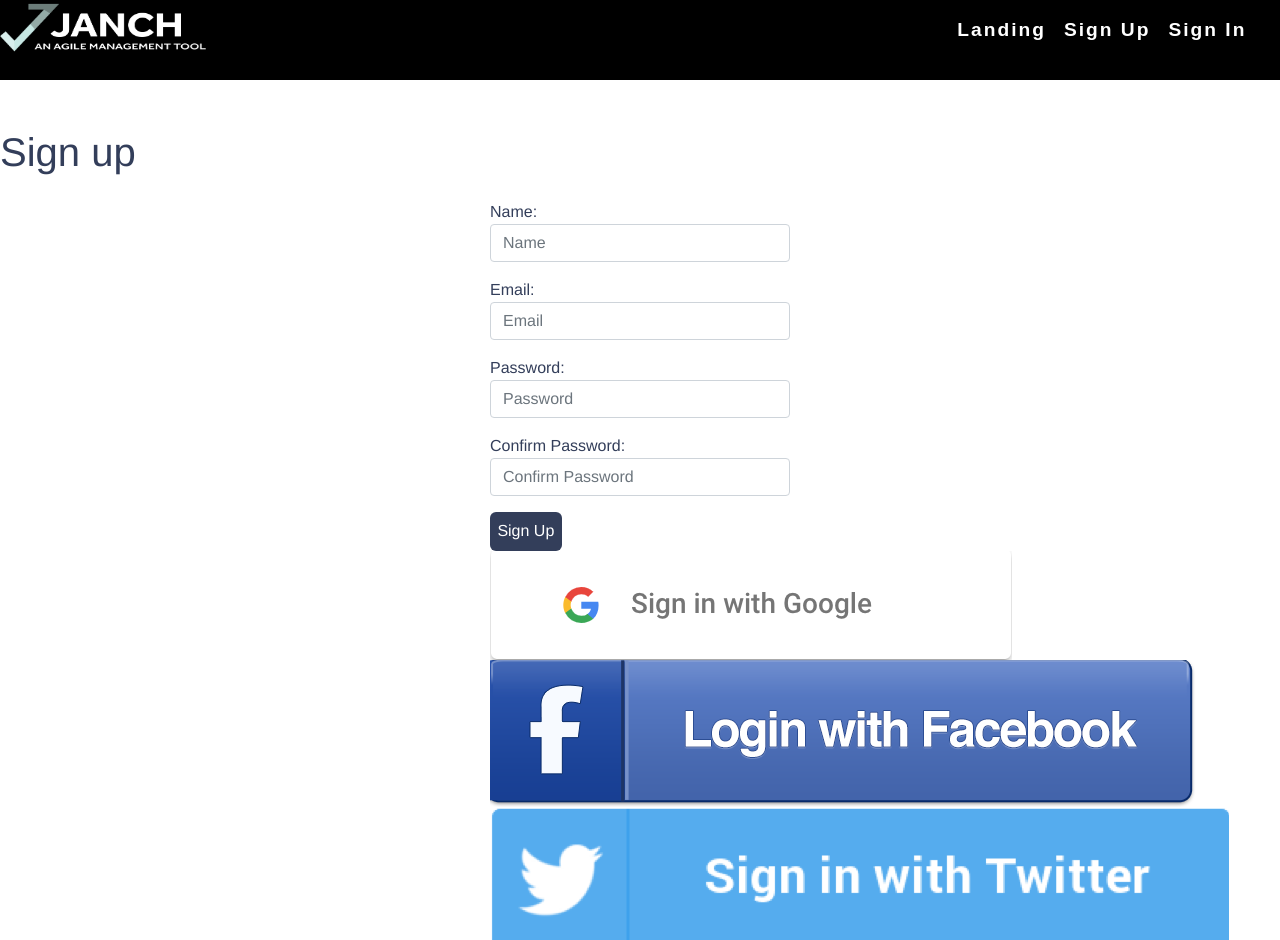
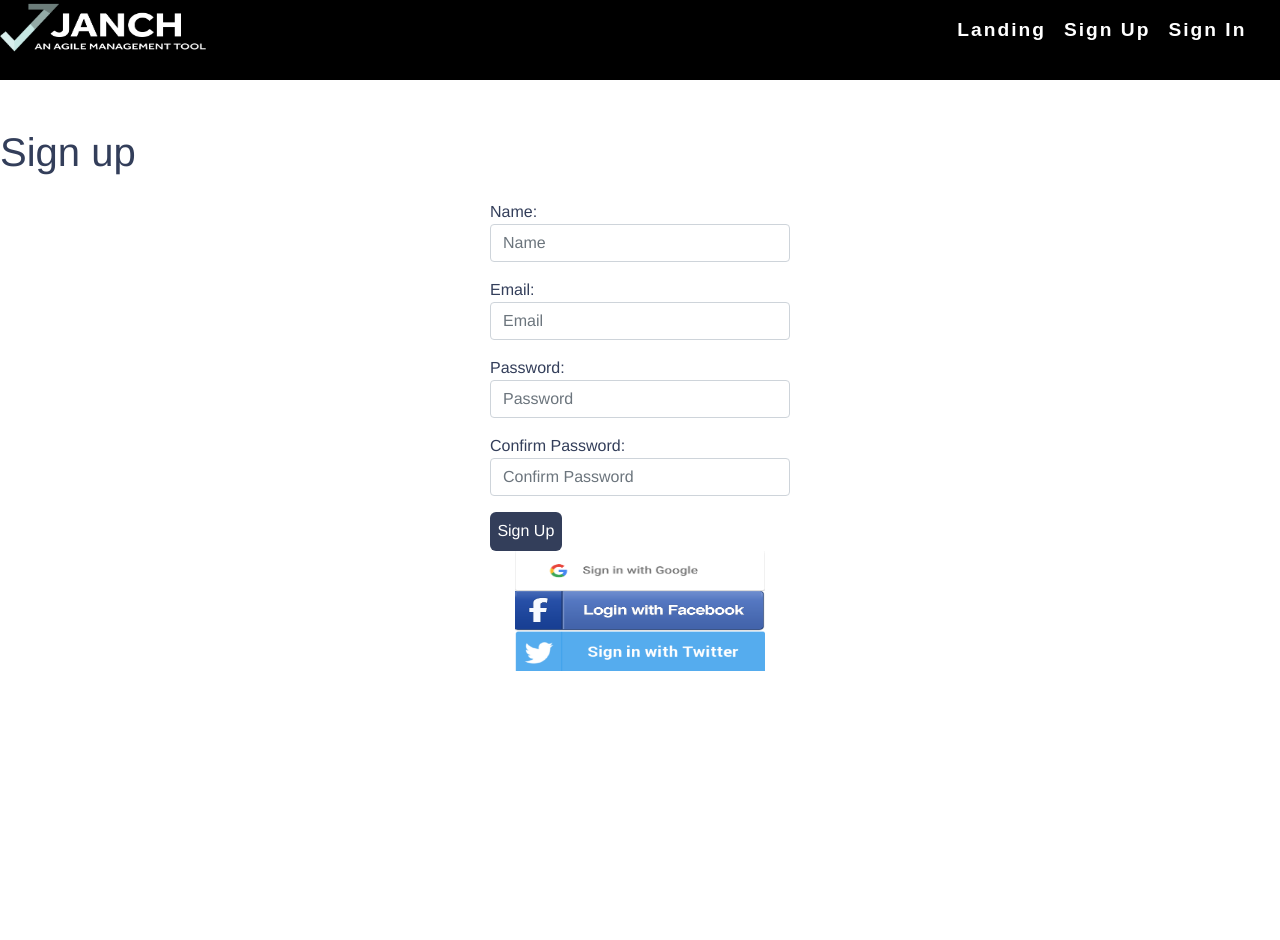
Before and after one commit to arad10/cs554, a React (Create React App) app in the folder client/: page /signup in a window 1280 px wide. After the commit the page ends 800 px from the top, so only its background shows below. Built offline with nearby package versions, Linux system fonts and the light colour scheme; no server answers.

Commit message:
Get uid and email from firebase auth and post it to mongo

```diff
--- a/client/src/App.scss
+++ b/client/src/App.scss
@@ -209,3 +209,8 @@ Navbar
   text-decoration: none;
   color: red;
 }
+
+.profile-icon {
+  width: 30px;
+  height: 30px;
+}
--- a/client/src/components/Account.js
+++ b/client/src/components/Account.js
@@ -7,8 +7,6 @@ import ChangePassword from './ChangePassword';
 function Account() {
   return (
     <div>
-      <h2>This is the account page</h2>
-      <SignOutButton />
       <ChangePassword />
     </div>
   );
--- a/client/src/components/Navbar.js
+++ b/client/src/components/Navbar.js
@@ -44,7 +44,7 @@ const NavbarAuth = ()  => {
         </li>
         <li>
           <NavLink exact to="/account" activeClassName="active">
-            Account
+            <img src = "https://bethesdadentalhealth.com/wp-content/uploads/2016/10/profile-icon-png-898.png" className = "profile-icon" alt = "profile"></img>
           </NavLink>
         </li>
         <li>
--- a/client/src/components/SignUp.js
+++ b/client/src/components/SignUp.js
@@ -4,6 +4,7 @@ import { doCreateUserWithEmailAndPassword } from '../firebase/FirebaseFunctions'
 import { AuthContext } from '../firebase/Auth';
 import SocialSignIn from './SocialSignIn';
 import '../App.scss';
+import axios from "axios"
 
 function SignUp() {
 
@@ -22,13 +23,23 @@ function SignUp() {
         passwordOne.value,
         displayName
       );
+
     } catch (error) {
       alert(error);
     }
   };
 
+
   if (currentUser) {
+    //post current user to mongo
+    const mongoUser = {
+        id: currentUser.uid,
+        name: currentUser.email
+    }
+    axios.post('/user', mongoUser).then(res => console.log(res)).catch(error=>console.log(error))
+
     return <Redirect to="/home" />;
+
   }
 
 
--- a/client/src/components/SocialSignIn.js
+++ b/client/src/components/SocialSignIn.js
@@ -4,38 +4,57 @@ import { doSocialSignIn } from '../firebase/FirebaseFunctions';
 import google from '../images/google_sign_in.png';
 import facebook from '../images/facebook_sign_in.png';
 import twitter from '../images/twitter_sign_in.png';
+import styled from "styled-components";
+import firebase from "firebase/app"
+import axios from "axios"
 
 const SocialSignIn = () => {
 
     const socialSignOn = async (provider) => {
         try {
             await doSocialSignIn(provider);
-
-          } catch (error) {
+            const currentUser = firebase.auth().currentUser
+            const mongoUser = {
+            id: currentUser.uid,
+            name: currentUser.email
+            }
+            axios.post('/user', mongoUser).then(res => console.log(res)).catch(error=>console.log(error))
+        } catch (error) {
             alert(error);
-          }
+        }
     };
 
     return (
-        <div>
+        <Wrapper>
+        <div className = "social">
             <img
             onClick={() => socialSignOn('google')}
             alt="google"
-            src={google} />
+            src={google} className="media-img"/>
 
             <img
             onClick={() => socialSignOn('facebook')}
             alt="facebook"
-            src={facebook} />
+            src={facebook} className="media-img" />
 
             <img
             onClick={() => socialSignOn('twitter')}
             alt="twitter"
-            src={twitter} />
+            src={twitter}  className="media-img"/>
 
 
         </div>
+        </Wrapper>
     );
 };
+const Wrapper = styled.article`
+    .social{
+        text-align: center;
+    }
+    .media-img{
+        width: 250px;
+        height:40px;
+    }
+`;
 
 export default SocialSignIn;
```
